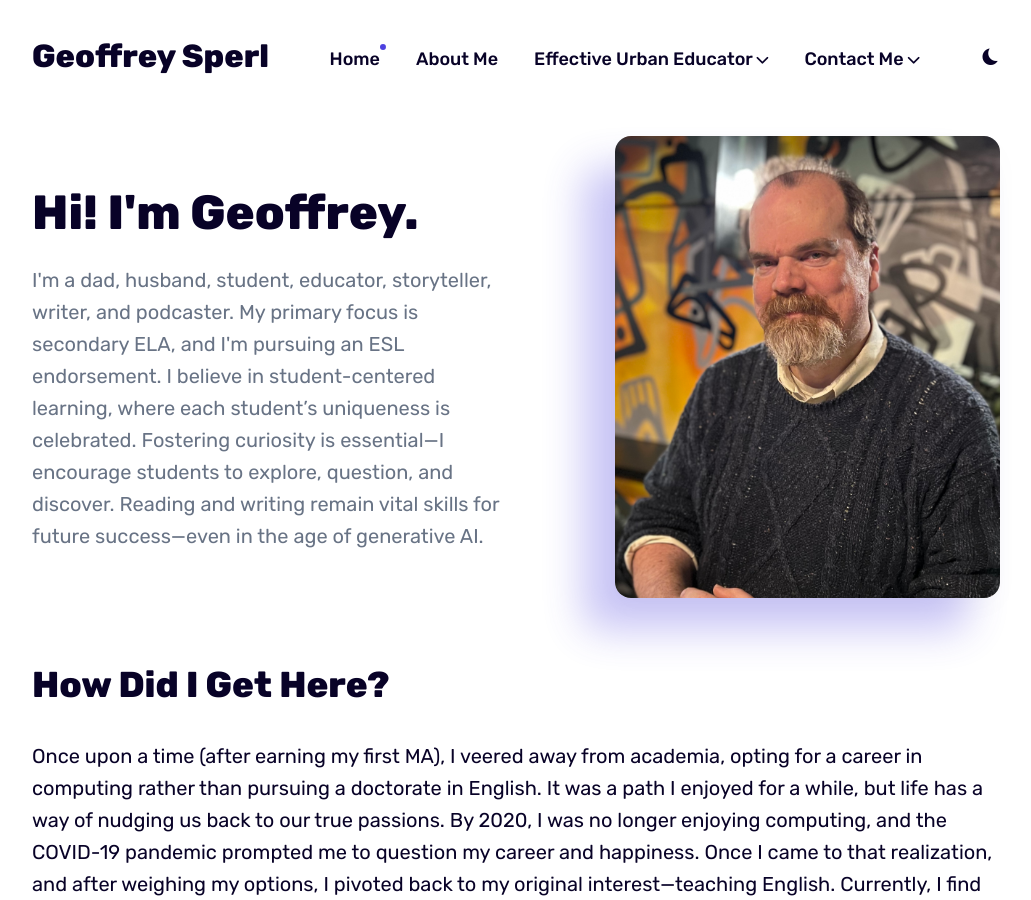
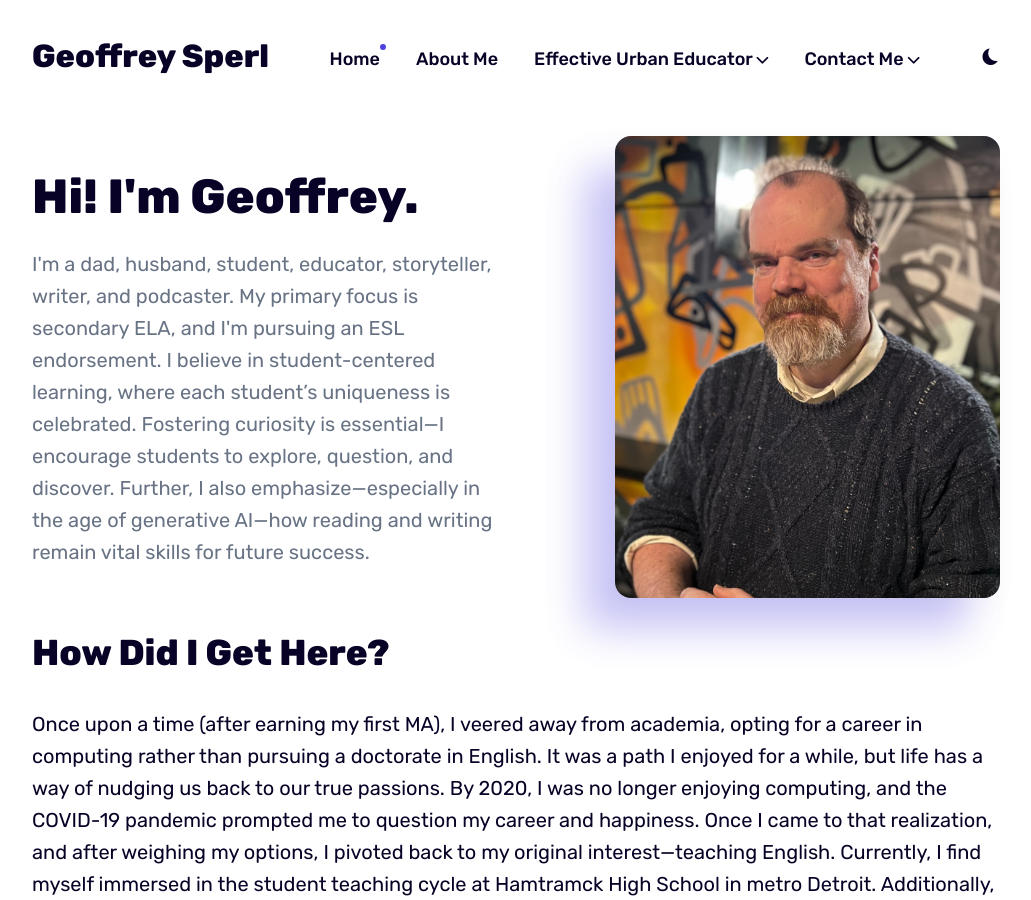
Before and after one commit to geoffreysperl/teaching, a Jekyll site: the page built from index.html, in a window 1280 px wide and 900 px high. Shown: the whole window, without its empty margins (124-1155 px from the left). Built offline with Jekyll 4.4.1, drawn with Linux system fonts in a browser that asks for light colours.

Commit message:
Final front page tweaks

```diff
--- a/_data/settings.yml
+++ b/_data/settings.yml
@@ -29,5 +29,5 @@ menu__settings:
 hero:
   enable: true
   hero__title: Hi! I'm Geoffrey.
-  hero__description: I'm a dad, husband, student, educator, storyteller, writer, and podcaster. My primary focus is secondary ELA, and I'm pursuing an ESL endorsement. I believe in student-centered learning, where each student’s uniqueness is celebrated. Fostering curiosity is essential&mdash;I encourage students to explore, question, and discover. Reading and writing remain vital skills for future success&mdash;even in the age of generative AI.
+  hero__description: I'm a dad, husband, student, educator, storyteller, writer, and podcaster. My primary focus is secondary ELA, and I'm pursuing an ESL endorsement. I believe in student-centered learning, where each student’s uniqueness is celebrated. Fostering curiosity is essential&mdash;I encourage students to explore, question, and discover. Further, I also emphasize&mdash;especially in the age of generative AI&mdash;how reading and writing remain vital skills for future success.
   hero__image: "/images/geoffrey-sperl.jpg"
--- a/_includes/section-hero.html
+++ b/_includes/section-hero.html
@@ -39,7 +39,6 @@
       </div>
     </div>
     <br>
-    <br>
     <div class="row">
       <div class="col col-d-12">
        <h1>How Did I Get Here?</h1>
```
